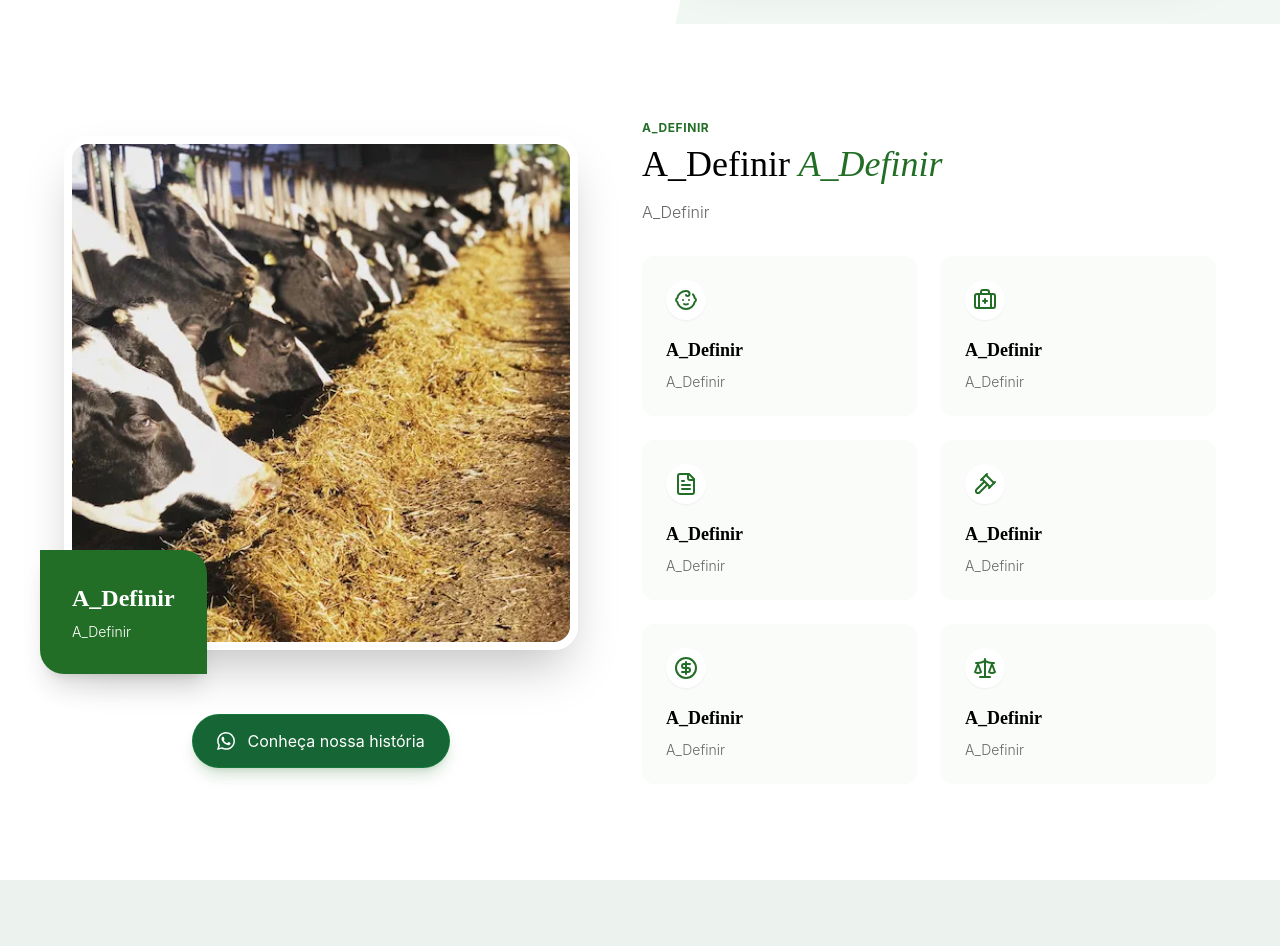
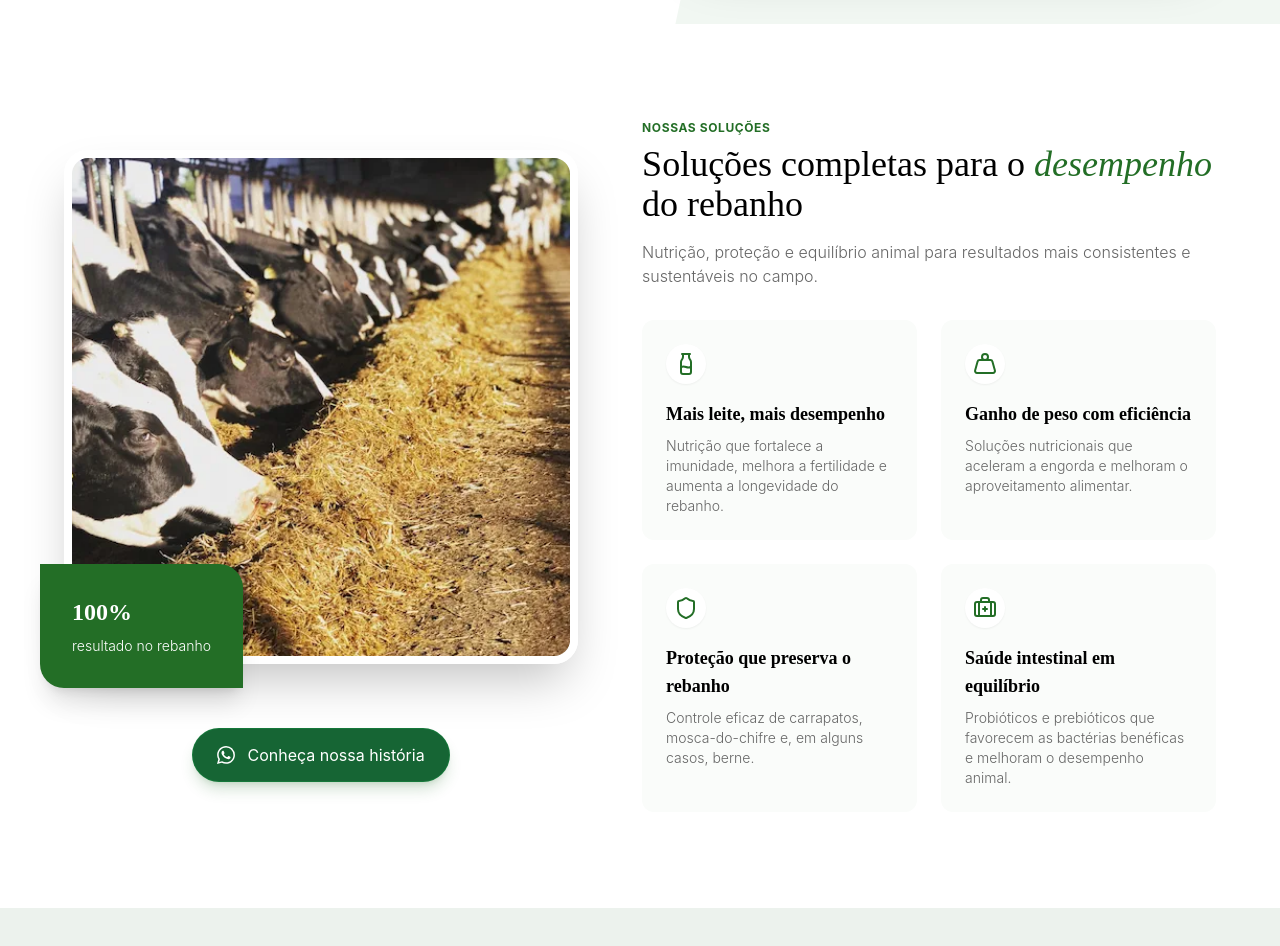
Before and after one commit to Paper-Street-Softwares/SOP-Massari, a React (Vite) app: page /#home in a window 1280 px wide. Shown: the part 941-1887 px from the top of the page. Built offline with nearby package versions, Linux system fonts and the light colour scheme.

Commit message:
fix: features

```diff
--- a/src/content/content.jsx
+++ b/src/content/content.jsx
@@ -16,7 +16,10 @@ import {
   Home,
   Key,
   LucideIdCard,
+  Milk,
   Scale,
+  Shield,
+  Weight,
 } from 'lucide-react'
 import { Users } from 'lucide-react'
 import { FileText } from 'lucide-react'
@@ -153,22 +156,25 @@ const content = {
       },
     },
     features: {
-      miniTag: 'A_Definir',
+      miniTag: 'Nossas soluções',
       title: (
         <h1>
-          A_Definir
-          <span className="destaque italic font-light"> A_Definir</span>
+          Soluções completas para o
+          <span className="destaque italic font-light"> desempenho</span> do
+          rebanho
         </h1>
       ),
-      subtitle: 'A_Definir',
+      subtitle:
+        'Nutrição, proteção e equilíbrio animal para resultados mais consistentes e sustentáveis no campo.',
       imgFeatures: imgFeatures,
       alt: 'imagem representativa da Seção Serviços',
-      titleMessageFeature: 'A_Definir',
-      subtitleMessageFeature: 'A_Definir',
+      titleMessageFeature: '100%',
+      subtitleMessageFeature: 'resultado no rebanho',
       cards: {
         card1: {
-          title: 'A_Definir',
-          subtitle: 'A_Definir',
+          title: 'Mais leite, mais desempenho',
+          subtitle:
+            'Nutrição que fortalece a imunidade, melhora a fertilidade e aumenta a longevidade do rebanho.',
           description: (
             <div>
               A_Definir
@@ -177,13 +183,14 @@ const content = {
               A_Definir
             </div>
           ),
-          icon: <Baby />,
+          icon: <Milk />,
           buttonLabelModal: 'Fale Conosco',
           buttonLabel: 'Saiba Mais',
         },
         card2: {
-          title: 'A_Definir',
-          subtitle: 'A_Definir',
+          title: 'Ganho de peso com eficiência',
+          subtitle:
+            'Soluções nutricionais que aceleram a engorda e melhoram o aproveitamento alimentar.',
           description: (
             <div>
               A_Definir
@@ -192,13 +199,14 @@ const content = {
               A_Definir
             </div>
           ),
-          icon: <BriefcaseMedical />,
+          icon: <Weight />,
           buttonLabelModal: 'Fale Conosco',
           buttonLabel: 'Saiba Mais',
         },
         card3: {
-          title: 'A_Definir',
-          subtitle: 'A_Definir',
+          title: 'Proteção que preserva o rebanho',
+          subtitle:
+            'Controle eficaz de carrapatos, mosca-do-chifre e, em alguns casos, berne.',
           description: (
             <div>
               A_Definir <br />
@@ -206,13 +214,14 @@ const content = {
               A_Definir
             </div>
           ),
-          icon: <FileText />,
+          icon: <Shield />,
           buttonLabelModal: 'Fale Conosco',
           buttonLabel: 'Saiba Mais',
         },
         card4: {
-          title: 'A_Definir',
-          subtitle: 'A_Definir',
+          title: 'Saúde intestinal em equilíbrio',
+          subtitle:
+            'Probióticos e prebióticos que favorecem as bactérias benéficas e melhoram o desempenho animal.',
           description: (
             <div>
               A_Definir
@@ -221,57 +230,57 @@ const content = {
               <br />
             </div>
           ),
-          icon: <Gavel />,
+          icon: <BriefcaseMedical />,
           buttonLabelModal: 'Fale Conosco',
           buttonLabel: 'Saiba Mais',
         },
-        card5: {
-          title: <p>A_Definir</p>,
-          subtitle: 'A_Definir',
-          description: (
-            <div>
-              A_Definir
-              <br />
-              <br />
-              A_Definir
-            </div>
-          ),
-          icon: (
-            <svg
-              xmlns="http://www.w3.org/2000/svg"
-              width="24"
-              height="24"
-              viewBox="0 0 24 24"
-              fill="none"
-              stroke="currentColor"
-              stroke-width="2"
-              stroke-linecap="round"
-              stroke-linejoin="round"
-              class="lucide lucide-circle-dollar-sign-icon lucide-circle-dollar-sign"
-            >
-              <circle cx="12" cy="12" r="10" />
-              <path d="M16 8h-6a2 2 0 1 0 0 4h4a2 2 0 1 1 0 4H8" />
-              <path d="M12 18V6" />
-            </svg>
-          ),
-          buttonLabelModal: 'Fale Conosco',
-          buttonLabel: 'Saiba Mais',
-        },
-        card6: {
-          title: 'A_Definir',
-          subtitle: 'A_Definir',
-          description: (
-            <div>
-              A_Definir
-              <br />
-              <br />
-              A_Definir
-            </div>
-          ),
-          icon: <Scale />,
-          buttonLabelModal: 'Fale Conosco',
-          buttonLabel: 'Saiba Mais',
-        },
+        // card5: {
+        //   title: <p>A_Definir</p>,
+        //   subtitle: 'A_Definir',
+        //   description: (
+        //     <div>
+        //       A_Definir
+        //       <br />
+        //       <br />
+        //       A_Definir
+        //     </div>
+        //   ),
+        //   icon: (
+        //     <svg
+        //       xmlns="http://www.w3.org/2000/svg"
+        //       width="24"
+        //       height="24"
+        //       viewBox="0 0 24 24"
+        //       fill="none"
+        //       stroke="currentColor"
+        //       stroke-width="2"
+        //       stroke-linecap="round"
+        //       stroke-linejoin="round"
+        //       class="lucide lucide-circle-dollar-sign-icon lucide-circle-dollar-sign"
+        //     >
+        //       <circle cx="12" cy="12" r="10" />
+        //       <path d="M16 8h-6a2 2 0 1 0 0 4h4a2 2 0 1 1 0 4H8" />
+        //       <path d="M12 18V6" />
+        //     </svg>
+        //   ),
+        //   buttonLabelModal: 'Fale Conosco',
+        //   buttonLabel: 'Saiba Mais',
+        // },
+        // card6: {
+        //   title: 'A_Definir',
+        //   subtitle: 'A_Definir',
+        //   description: (
+        //     <div>
+        //       A_Definir
+        //       <br />
+        //       <br />
+        //       A_Definir
+        //     </div>
+        //   ),
+        //   icon: <Scale />,
+        //   buttonLabelModal: 'Fale Conosco',
+        //   buttonLabel: 'Saiba Mais',
+        // },
       },
       moreFeatures: {
         card1: {
```
